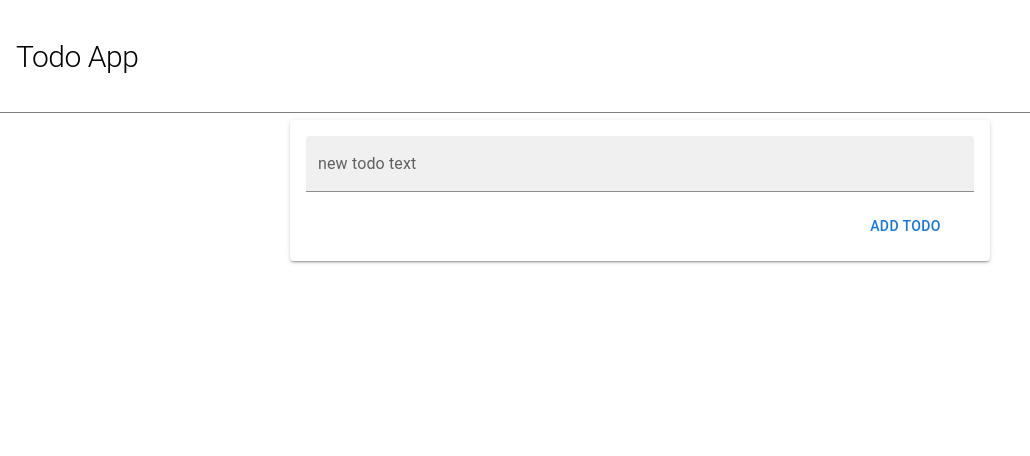
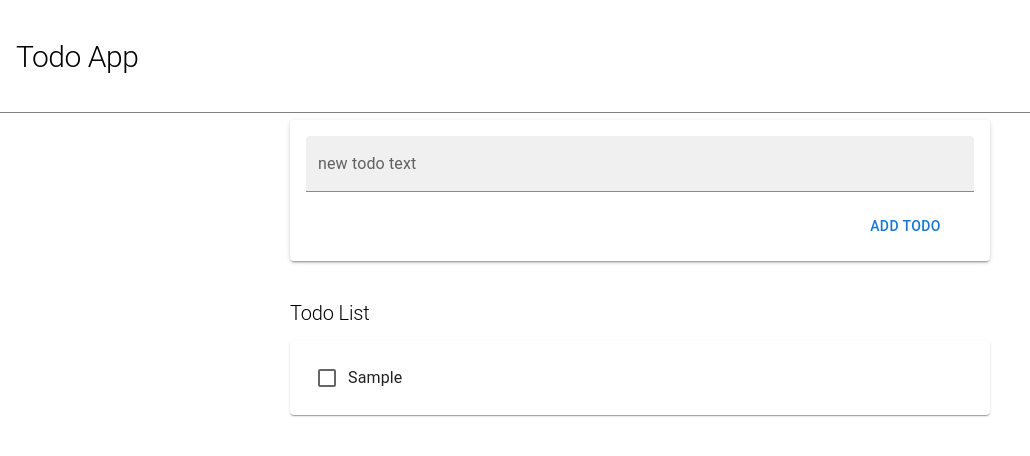
Before and after one commit to sifi-border/my-todo, a React (Vite) app in the folder todo-front/: page / in a window 1280 px wide. Both pictures are taken after typing "Sample" into the empty fields and a click on the button "ADD TODO". Shown: the top 456 px of the page, without its empty margins (0-1030 px from the left). Built offline with nearby package versions, Linux system fonts and the light colour scheme.

Commit message:
Add TodoList component and update App component

```diff
--- a/todo-front/src/App.tsx
+++ b/todo-front/src/App.tsx
@@ -2,8 +2,9 @@
 import { useState, FC } from "react";
 import { NewTodoPayload, Todo } from "./types/todo";
 import { ThemeProvider, createTheme } from "@mui/material/styles";
-import { Box, Typography } from "@mui/material";
+import { Box, Stack, Typography } from "@mui/material";
 import TodoForm from "./components/TodoForm";
+import TodoList from "./components/TodoList";
 
 const TodoApp: FC = () => {
   const [todos, setTodos] = useState<Todo[]>([]);
@@ -19,6 +20,20 @@
       },
       ...prev,
     ]);
+  };
+
+  const onUpdate = (updateTodo: Todo) => {
+    setTodos(
+      todos.map((todo) => {
+        if (todo.id === updateTodo.id) {
+          return {
+            ...todo,
+            ...updateTodo,
+          };
+        }
+        return todo;
+      })
+    );
   };
 
   return (
@@ -48,7 +63,10 @@
         }}
       >
         <Box maxWidth={700} width="100%">
-          <TodoForm onSubmit={onSubmit} />
+          <Stack spacing={5}>
+            <TodoForm onSubmit={onSubmit} />
+            <TodoList todos={todos} onUpdate={onUpdate} />
+          </Stack>
         </Box>
       </Box>
     </>
--- /dev/null
+++ b/todo-front/src/components/TodoList.tsx
@@ -0,0 +1,35 @@
+import { FC } from "react";
+import type { Todo } from "../types/todo";
+import { Card, Checkbox, Stack, Typography } from "@mui/material";
+
+type Props = {
+  todos: Todo[];
+  onUpdate: (todo: Todo) => void;
+};
+
+const TodoList: FC<Props> = ({ todos, onUpdate }) => {
+  const handleCompletedCheckbox = (todo: Todo) => {
+    onUpdate({ ...todo, completed: !todo.completed });
+  };
+
+  return (
+    <Stack spacing={2}>
+      <Typography variant="h2">Todo List</Typography>
+      <Stack spacing={2}>
+        {todos.map((todo) => (
+          <Card key={todo.id} sx={{ p: 2 }}>
+            <Stack direction="row" alignItems="center">
+              <Checkbox
+                checked={todo.completed}
+                onChange={() => handleCompletedCheckbox(todo)}
+              />
+              <Typography variant="body1">{todo.text}</Typography>
+            </Stack>
+          </Card>
+        ))}
+      </Stack>
+    </Stack>
+  );
+};
+
+export default TodoList;
```
